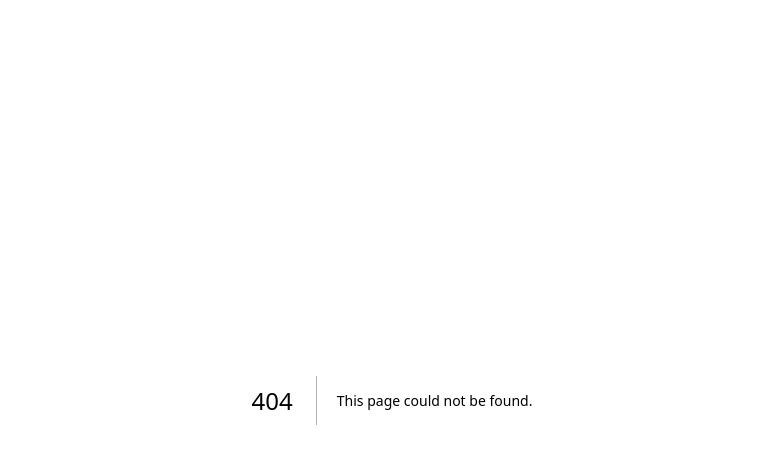
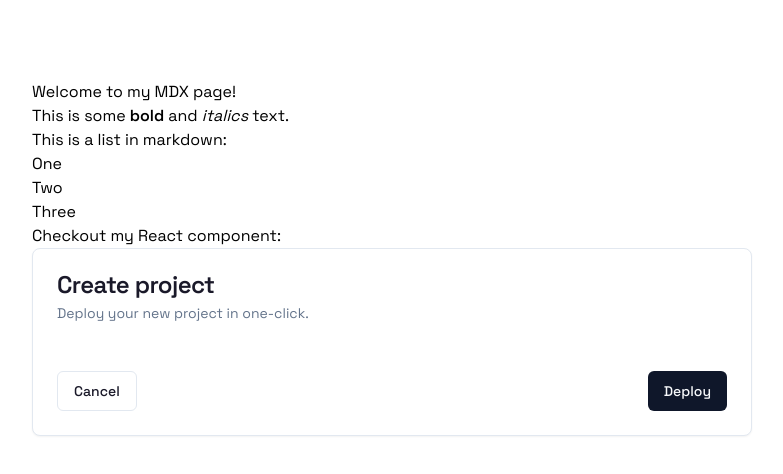
Before and after one commit to mahmudz/portfolio, a Next.js app: page /lab/demo in a window 1280 px wide. Before the commit this address had no page. Shown: the top 474 px of the page, without its empty margins (248-1031 px from the left). Built offline with nearby package versions, Linux system fonts and the light colour scheme.

Commit message:
feat: mdx for labs

```diff
--- /dev/null
+++ b/mdx-components.tsx
@@ -0,0 +1,7 @@
+import type { MDXComponents } from "mdx/types";
+
+export function useMDXComponents(components: MDXComponents): MDXComponents {
+  return {
+    ...components,
+  };
+}
--- a/next.config.mjs
+++ b/next.config.mjs
@@ -1,5 +1,8 @@
+import createMDX from '@next/mdx'
+
 /** @type {import('next').NextConfig} */
 const nextConfig = {
+    pageExtensions: ['js', 'jsx', 'md', 'mdx', 'ts', 'tsx'],
     images: {
         remotePatterns: [
             {
@@ -10,4 +13,6 @@ const nextConfig = {
     }
 };
 
-export default nextConfig;
+const withMDX = createMDX();
+
+export default withMDX(nextConfig);
--- a/package.json
+++ b/package.json
@@ -9,16 +9,21 @@
     "lint": "next lint"
   },
   "dependencies": {
+    "@mdx-js/loader": "^3.0.1",
+    "@mdx-js/react": "^3.0.1",
+    "@next/mdx": "^14.2.12",
     "@portabletext/react": "^3.1.0",
     "@radix-ui/react-scroll-area": "^1.1.0",
     "@radix-ui/react-slot": "^1.1.0",
     "@sanity/code-input": "^4.1.4",
     "@sanity/vision": "^3.52.4",
+    "@types/mdx": "^2.0.13",
     "class-variance-authority": "^0.7.0",
     "clsx": "^2.1.1",
     "framer-motion": "^11.3.28",
     "lucide-react": "^0.419.0",
     "next": "14.2.5",
+    "next-nprogress-bar": "^2.3.13",
     "next-sanity": "^9.4.3",
     "next-themes": "^0.3.0",
     "react": "^18",
--- /dev/null
+++ b/src/app/(public)/lab/demo/page.mdx
@@ -0,0 +1,35 @@
+import { Button } from "@/components/ui/button";
+import {
+  Card,
+  CardContent,
+  CardDescription,
+  CardFooter,
+  CardHeader,
+  CardTitle,
+} from "@/components/ui/card";
+
+# Welcome to my MDX page!
+
+This is some **bold** and _italics_ text.
+
+This is a list in markdown:
+
+- One
+- Two
+- Three
+
+Checkout my React component:
+
+<Card className="w-[350px]">
+<CardHeader>
+<CardTitle>Create project</CardTitle>
+<CardDescription>Deploy your new project in one-click.</CardDescription>
+</CardHeader>
+<CardContent>
+
+      </CardContent>
+      <CardFooter className="flex justify-between">
+        <Button variant="outline">Cancel</Button>
+        <Button>Deploy</Button>
+      </CardFooter>
+    </Card>
```
Also changed, not shown: 1 other file (tests, documents, lock files or other folders).
